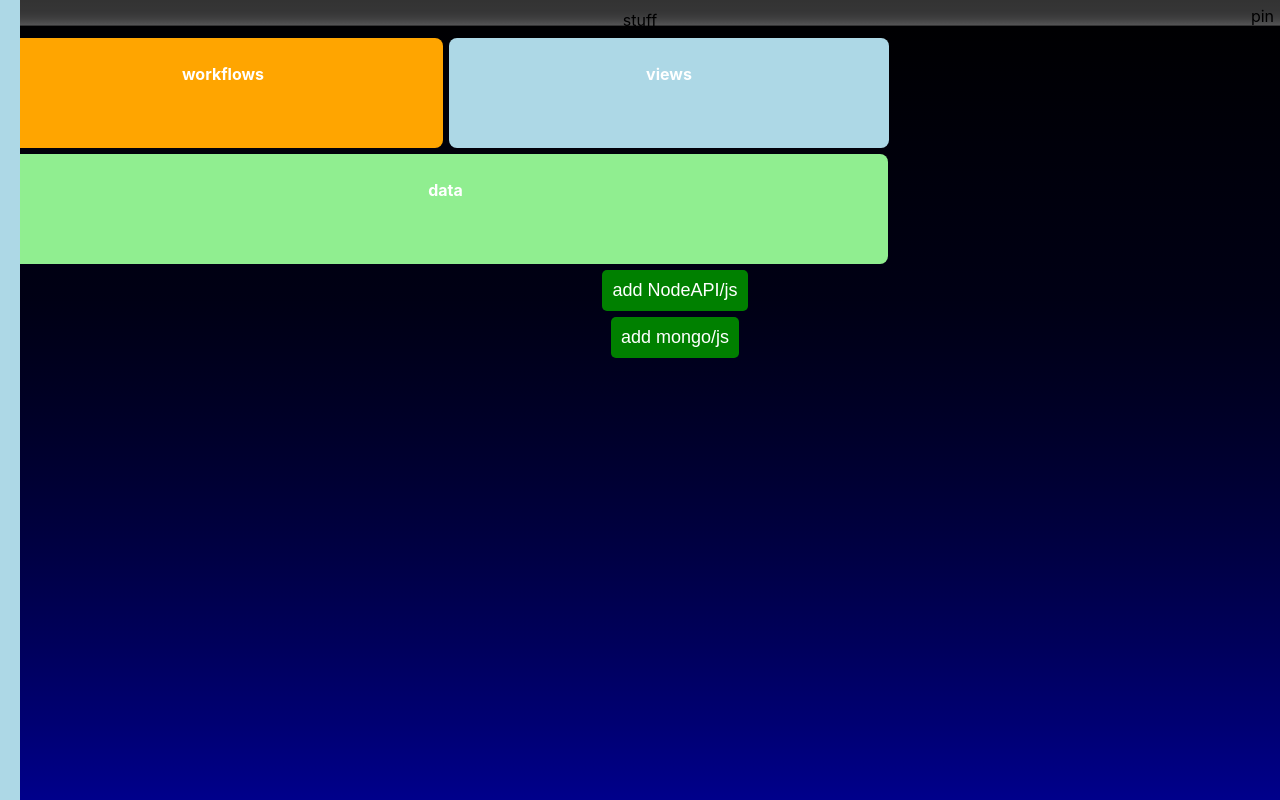
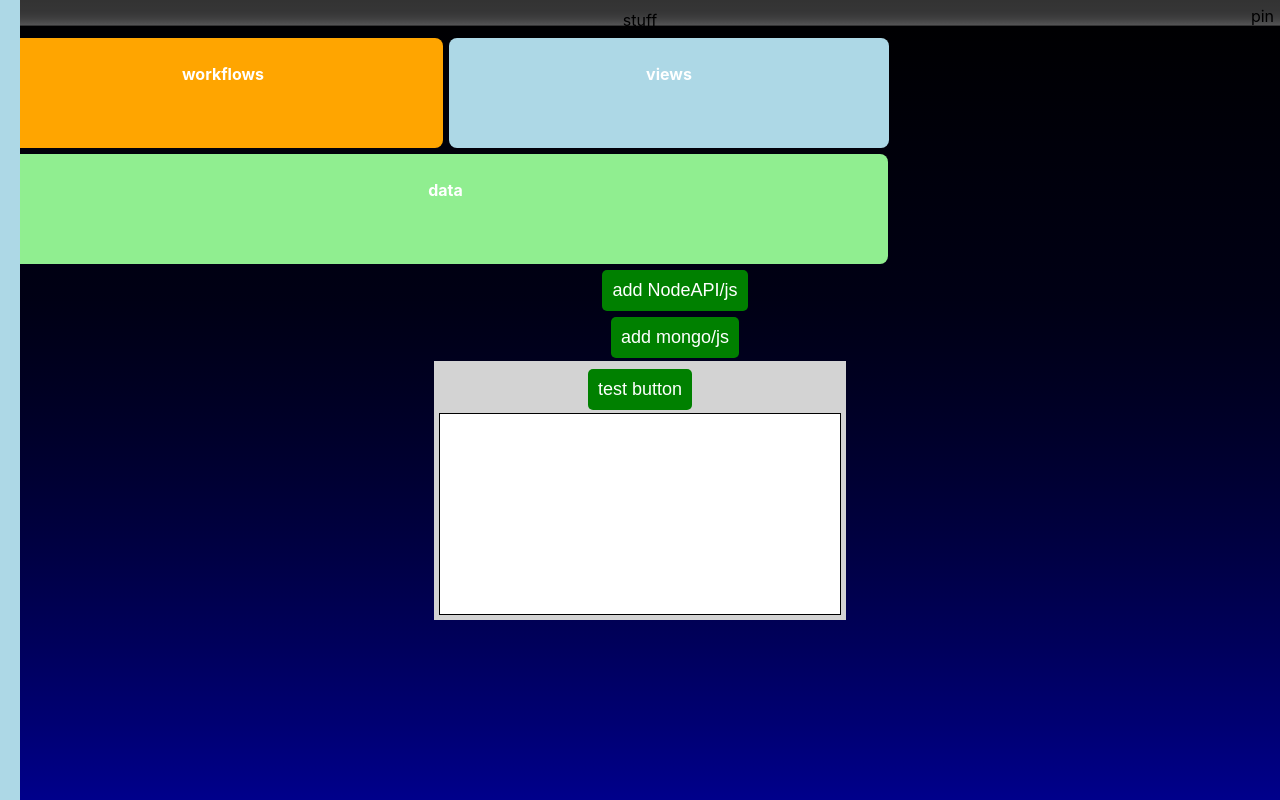
Before and after one commit to havocthehobbit/rtTemplater, a React (Create React App) app in the folder main/web_ui/: page / in a window 1280 px wide. Built offline with nearby package versions, Linux system fonts and the light colour scheme.

Commit message:
text editor update

```diff
--- a/main/web_ui/src/components/views/main.js
+++ b/main/web_ui/src/components/views/main.js
@@ -9,6 +9,7 @@ import $lnd from  "../common/libNativeDom"
 import { HeaderPanel } from './headerPanel';
 import { Tools } from './tools';
 import { Background } from './common/backround'
+import { TextEditor } from './textEditor';
 let $cn=require( "../common/libNative").$cn
 
 let cl=$cn.l
@@ -453,7 +454,7 @@ export class Main extends Component {
                     {JSNodeMongoEs}
                 </div>
 
-
+                <TextEditor/>
 
                 <SideBar>
                     <div
--- /dev/null
+++ b/main/web_ui/src/components/views/textEditor.js
@@ -0,0 +1,170 @@
+import React,{ useState, useEffect, useRef } from "react"
+import { v4 as uuid } from 'uuid';
+
+export const TextEditor=(props,refs)=>{
+    let [text, setText]=useState("")
+    let thisE=useRef()
+    let [state,setState]=useState({})
+    let tt=useRef({})
+    let init=useRef(true)
+    let uid=useRef(uuid())
+
+    let style_def={ background : "white", color : "black", width : 400 , height : 200 , border : "solid thin black", textAlign: "left", }
+    let style={...style_def,...props.style}
+
+    useEffect(()=>{
+        console.log("use effect text", text)
+    },[text])
+
+
+
+    useEffect(()=>{
+        if (init.current){
+            init.current=false
+
+            if (!window.relems){ window.rtElems={} }
+            if (!window.rtElems.textEditor){ window.rtElems.textEditor={} }
+            //window.rtElems.textEditor
+
+            console.log("refs :",refs)
+
+            let e=thisE.current
+            e.addEventListener("input", (...args)=>{
+
+                const sel = window.getSelection();
+                const node = sel.focusNode;
+                const offset = sel.focusOffset;
+                console.log("offset :", offset, sel, node )
+                const pos = getCursorPosition(e, node, offset, { pos: 0, done: false });
+                if (offset === 0) pos.pos += 0.5;
+
+                e.innerHTML = parse(e.innerHTML);
+
+                sel.removeAllRanges();
+                const range = setCursorPosition(e, document.createRange(), {
+                    pos: pos.pos,
+                    done: false,
+                });
+                range.collapse(true);
+                sel.addRange(range);
+
+            })
+        }
+    },[])
+
+    function getCursorPosition(parent, node, offset, stat) {
+        if (stat.done) return stat;
+
+        let currentNode = null;
+        if (parent.childNodes.length == 0) {
+          stat.pos += parent.textContent.length;
+        } else {
+          for (let i = 0; i < parent.childNodes.length && !stat.done; i++) {
+            currentNode = parent.childNodes[i];
+            if (currentNode === node) {
+              stat.pos += offset;
+              stat.done = true;
+              return stat;
+            } else getCursorPosition(currentNode, node, offset, stat);
+          }
+        }
+        return stat;
+    }
+
+    //find the child node and relative position and set it on range
+    function setCursorPosition(parent, range, stat) {
+        if (stat.done) return range;
+
+        if (parent.childNodes.length == 0) {
+        if (parent.textContent.length >= stat.pos) {
+            range.setStart(parent, stat.pos);
+            stat.done = true;
+        } else {
+            stat.pos = stat.pos - parent.textContent.length;
+        }
+        } else {
+        for (let i = 0; i < parent.childNodes.length && !stat.done; i++) {
+            let currentNode = parent.childNodes[i];
+            setCursorPosition(currentNode, range, stat);
+        }
+        }
+        return range;
+    }
+
+    let allert=()=>{
+        alert('dfsf')
+    }
+
+    function parse(text) {
+        //use (.*?) lazy quantifiers to match content inside
+        //return text;
+
+        return (
+          text
+            .replace(/\*{2}(.*?)\*{2}/gm, "**<strong>$1</strong>**") // bold
+            .replace(/(?<!\*)\*(?!\*)(.*?)(?<!\*)\*(?!\*)/gm, "*<em>$1</em>*") // italic
+            // handle special characters
+            .replace(/\n/gm, "<br>")
+            .replace(/\t/gm, "&#9;")
+            .replace(/ the /gm, " <span onclick='allert()' style='color:orange'>the</span> ") // bold
+
+        );
+    }
+
+
+    let textUpdate=()=>{
+       // thisE.current.innerHTML=text
+        //setText(thisE.current.innerHTML)
+
+        //thisE.current.textContent=text
+        setText(thisE.current.textContent)
+    }
+
+
+    return (
+        <div
+            style={{padding : 5,background : "lightgrey"}}
+
+        >
+            <button
+                onClick={()=>{
+                    thisE.current.innerHTML=""
+                    setText(thisE.current.innerHTML)
+                }}
+            >
+                test button
+            </button>
+            <div
+                style={style}
+                contentEditable={"true"}
+                ref={
+                    thisE
+                   // e=>thisE.current=e
+                }
+                onInput={(e)=>{
+                    //console.log("test :",text)
+                    //console.log("thisE text :",thisE.current.innerHTML)
+                    //setText(e.currentTarget.textContent)
+
+                    // let pos=getCaretPosition(e)
+
+                    // console.log("pos :", thisE.current)
+
+                    //console.log("e :", e)
+                    //textUpdate(e.currentTarget.innerHTML)
+
+                    textUpdate()
+
+                }}
+                onClick={(e)=>{
+                    e.stopPropagation()
+
+
+
+                }}
+
+            ></div>
+        </div>
+    )
+
+}
```
